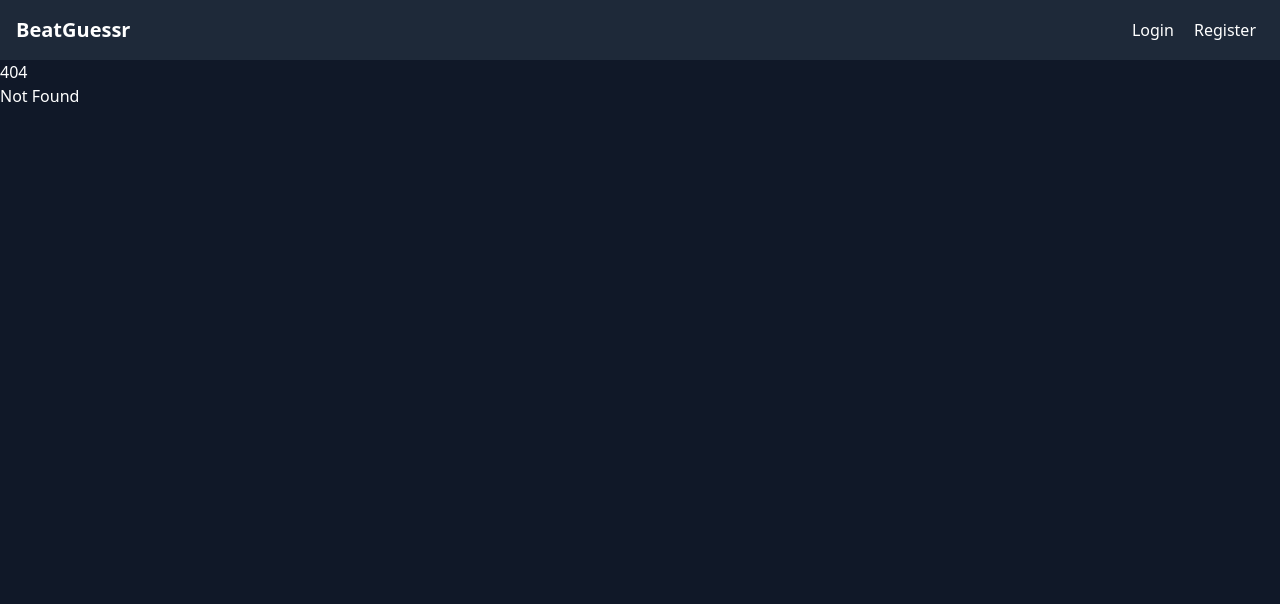
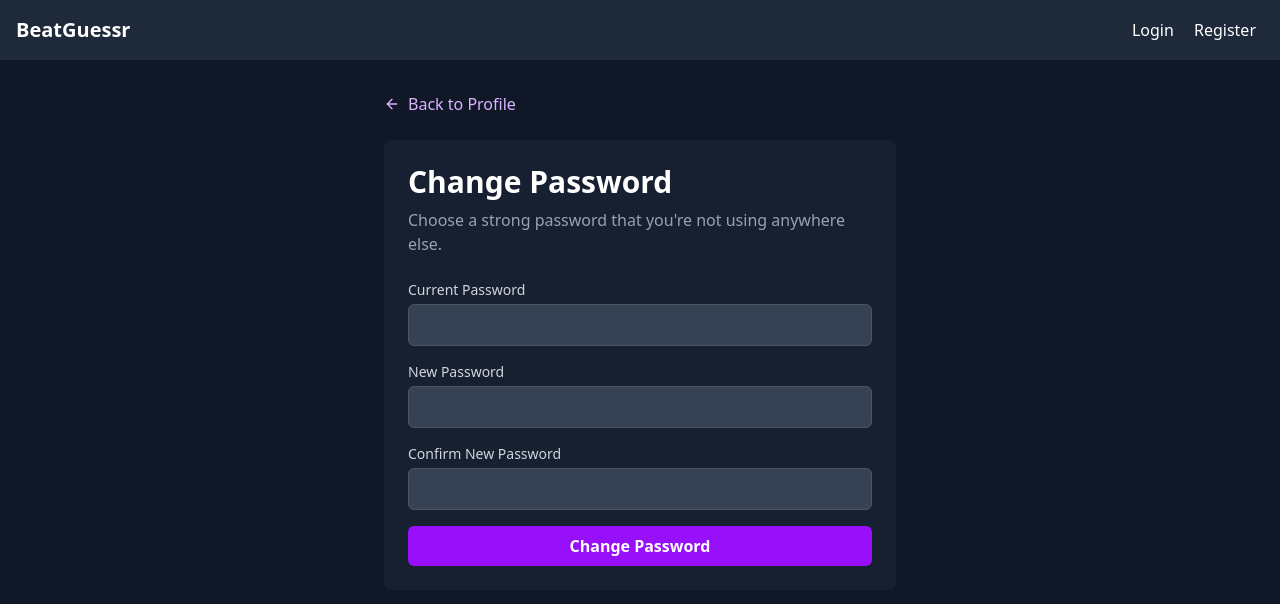
Before and after one commit to phufaphu/BeatGuessr, a SvelteKit app in the folder frontend/: page /profile/change-password in a window 1280 px wide. Before the commit this address had no page. Shown: the top 604 px of the page. Built offline with nearby package versions, Linux system fonts and the light colour scheme.

Commit message:
feat: implement change password functionality with validation and UI

```diff
--- a/frontend/src/routes/profile/+page.svelte
+++ b/frontend/src/routes/profile/+page.svelte
@@ -3,12 +3,11 @@
 	import { user } from '$lib/authStore';
 	import { onMount } from 'svelte';
 	import { Gamepad2, Calendar, Star } from 'lucide-svelte';
-	import type { User } from '$lib/types';
 
 	// --- State ---
-	let history: any[] = [];
-	let isLoading = true;
-	let error: string | null = null;
+	let history: any[] = $state([]);
+	let isLoading = $state(true);
+	let error: string | null = $state(null);
 
 	// --- Data Fetching ---
 	onMount(async () => {
@@ -43,6 +42,9 @@
 		<div class="mb-8 rounded-lg bg-gray-800/50 p-6 text-center">
 			<h1 class="text-4xl font-bold">{$user.username}'s Profile</h1>
 			<p class="mt-2 text-lg text-gray-400">{$user.email}</p>
+            <a href="/profile/change-password" class="mt-4 inline-block rounded-md border border-purple-500 px-4 py-2 text-purple-300 transition hover:bg-purple-500 hover:text-white">
+			Change Password
+		    </a>
 		</div>
 	{/if}
 
--- /dev/null
+++ b/frontend/src/routes/profile/change-password/+page.svelte
@@ -0,0 +1,115 @@
+<script lang="ts">
+	import api from '$lib/api';
+	import { ArrowLeft } from 'lucide-svelte';
+
+	let oldPassword = $state('');
+	let newPassword = $state('');
+	let confirmPassword = $state('');
+
+	let isLoading = $state(false);
+	let error: string | null = $state(null);
+	let successMessage: string | null = $state(null);
+
+	async function handleChangePassword() {
+		isLoading = true;
+		error = null;
+		successMessage = null;
+
+		if (newPassword !== confirmPassword) {
+			error = "New passwords do not match.";
+			isLoading = false;
+			return;
+		}
+
+		try {
+			await api.post('/users/me/set-password/', {
+				old_password: oldPassword,
+				new_password: newPassword
+			});
+			successMessage = "Your password has been changed successfully!";
+			oldPassword = '';
+			newPassword = '';
+			confirmPassword = '';
+		} catch (err: any) {
+			if (err.response && err.response.data) {
+				error = Object.entries(err.response.data).map(([key, value]) => `${key}: ${value}`).join(' ');
+			} else {
+				error = "An unknown error occurred.";
+			}
+		} finally {
+			isLoading = false;
+		}
+	}
+</script>
+
+<div class="container mx-auto p-4 md:p-8 text-white">
+	<div class="mx-auto max-w-lg">
+		<!-- Back to Profile Link -->
+		<a href="/profile" class="mb-6 inline-flex items-center gap-2 text-purple-300 hover:underline">
+			<ArrowLeft class="h-4 w-4" />
+			Back to Profile
+		</a>
+
+		<div class="rounded-lg bg-gray-800/50 p-6">
+			<h1 class="text-3xl font-bold">Change Password</h1>
+			<p class="mt-2 text-gray-400">
+				Choose a strong password that you're not using anywhere else.
+			</p>
+
+			<form onsubmit={handleChangePassword} class="mt-6 space-y-4">
+				<div>
+					<label for="old_password" class="mb-1 block text-sm font-medium text-gray-300">
+						Current Password
+					</label>
+					<input
+						bind:value={oldPassword}
+						id="old_password"
+						type="password"
+						required
+						class="w-full rounded-md border border-gray-600 bg-gray-700 p-2 text-white placeholder-gray-400 focus:border-purple-500 focus:outline-none focus:ring-purple-500"
+					/>
+				</div>
+				<div>
+					<label for="new_password" class="mb-1 block text-sm font-medium text-gray-300">
+						New Password
+					</label>
+					<input
+						bind:value={newPassword}
+						id="new_password"
+						type="password"
+						required
+						minlength="8"
+						class="w-full rounded-md border border-gray-600 bg-gray-700 p-2 text-white placeholder-gray-400 focus:border-purple-500 focus:outline-none focus:ring-purple-500"
+					/>
+				</div>
+				<div>
+					<label for="confirm_password" class="mb-1 block text-sm font-medium text-gray-300">
+						Confirm New Password
+					</label>
+					<input
+						bind:value={confirmPassword}
+						id="confirm_password"
+						type="password"
+						required
+						class="w-full rounded-md border border-gray-600 bg-gray-700 p-2 text-white placeholder-gray-400 focus:border-purple-500 focus:outline-none focus:ring-purple-500"
+					/>
+				</div>
+
+				{#if successMessage}
+					<p class="text-sm text-green-400">{successMessage}</p>
+				{/if}
+				{#if error}
+					<p class="text-sm text-red-400">{error}</p>
+				{/if}
+
+				<button
+					type="submit"
+					disabled={isLoading}
+					class="w-full rounded-md bg-purple-600 px-4 py-2 font-bold text-white transition hover:bg-purple-700 disabled:cursor-not-allowed disabled:bg-purple-800"
+				>
+					{isLoading ? 'Changing...' : 'Change Password'}
+				</button>
+			</form>
+		</div>
+	</div>
+</div>
```
Also changed, not shown: 2 other files (tests, documents, lock files or other folders).
